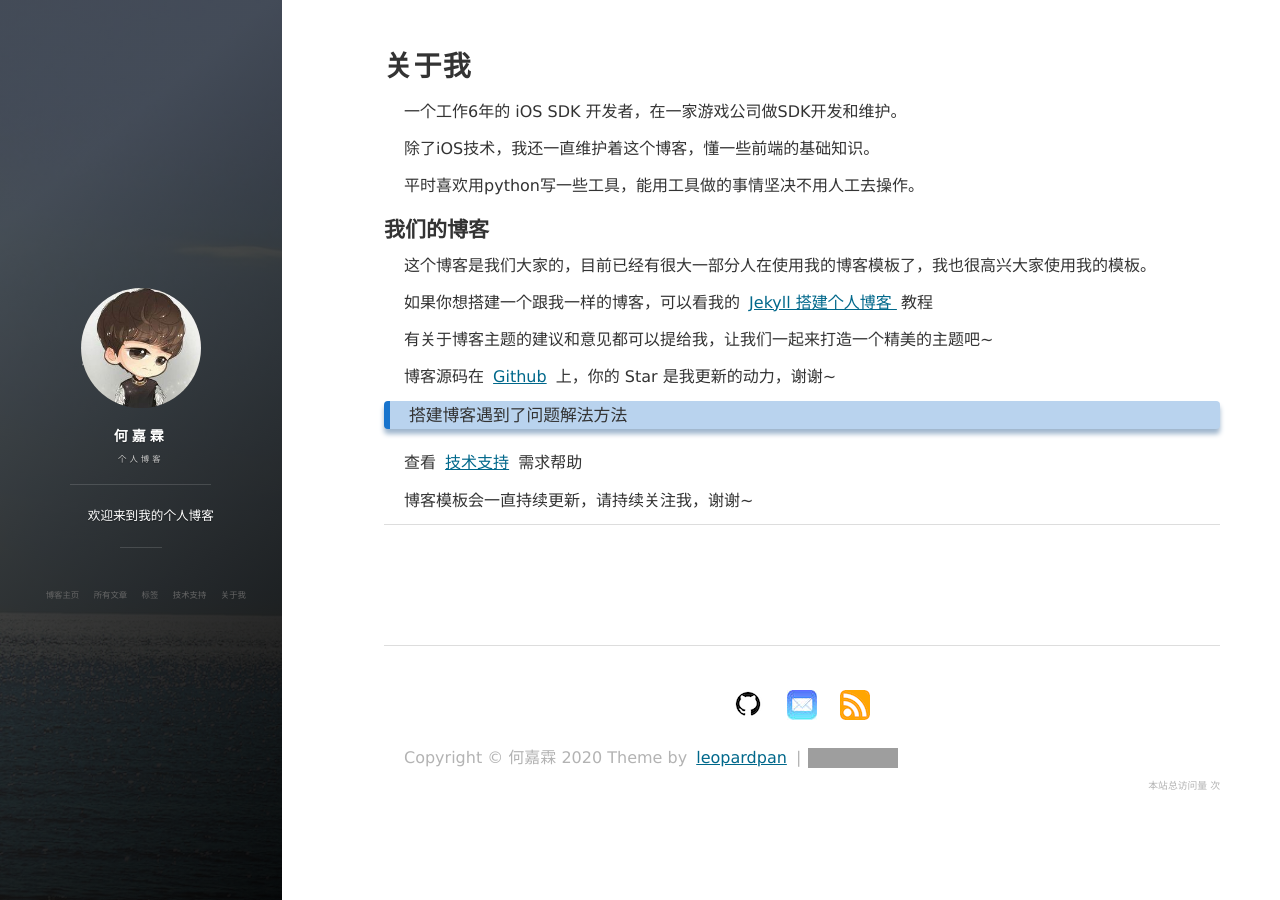
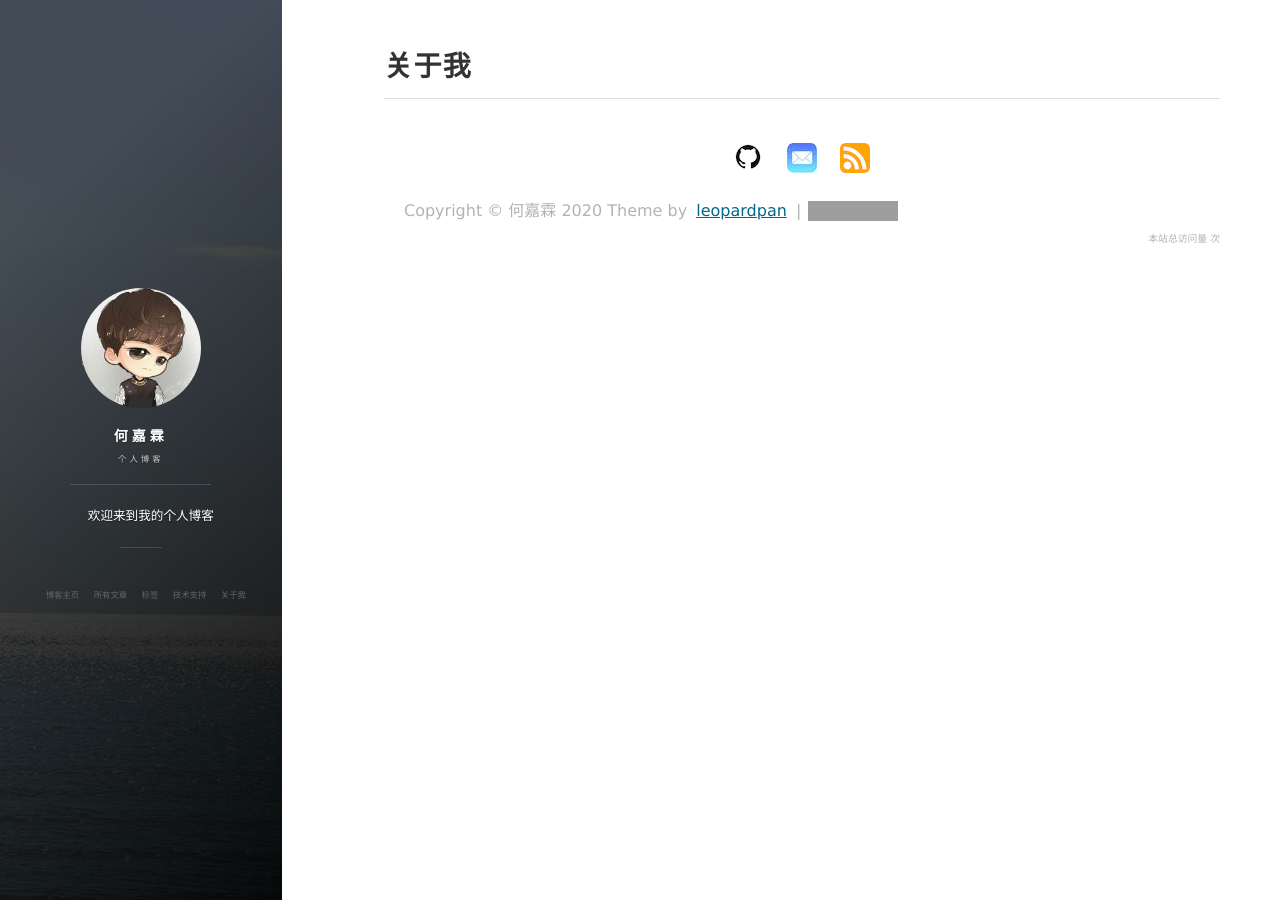
Before and after one commit to qiguifansi/qiguifansi.github.io, a Jekyll site: the page built from about.md, in a window 1280 px wide. Built offline with Jekyll 4.4.1, drawn with Linux system fonts in a browser that asks for light colours; nearby versions of some CDN libraries; comment, search, counter and statistics services are not loaded; grey boxes are pictures that could not be loaded.

Commit message:
Update about.md

```diff
--- a/about.md
+++ b/about.md
@@ -2,31 +2,3 @@
 layout: page
 title: 关于我
 ---
-
-一个工作6年的 iOS SDK 开发者，在一家游戏公司做SDK开发和维护。
-
-除了iOS技术，我还一直维护着这个博客，懂一些前端的基础知识。
-
-平时喜欢用python写一些工具，能用工具做的事情坚决不用人工去操作。
-
-<h2> 我们的博客 </h2>
-
-这个博客是我们大家的，目前已经有很大一部分人在使用我的博客模板了，我也很高兴大家使用我的模板。
-
-如果你想搭建一个跟我一样的博客，可以看我的
-<a href="/2016/10/jekyll_tutorials1/"> Jekyll 搭建个人博客 </a>
-教程
-
-
-有关于博客主题的建议和意见都可以提给我，让我们一起来打造一个精美的主题吧~
-
-博客源码在 <a target="_blank" href='https://github.com/leopardpan/leopardpan.github.io/'>Github</a> 上，你的 Star 是我更新的动力，谢谢~
-
-
-<h3> 搭建博客遇到了问题解法方法 </h3>
-
-查看 [技术支持](https://leopardpan.cn/support/) 需求帮助
-
-博客模板会一直持续更新，请持续关注我，谢谢~
-
-{% include comments.html %}
```
